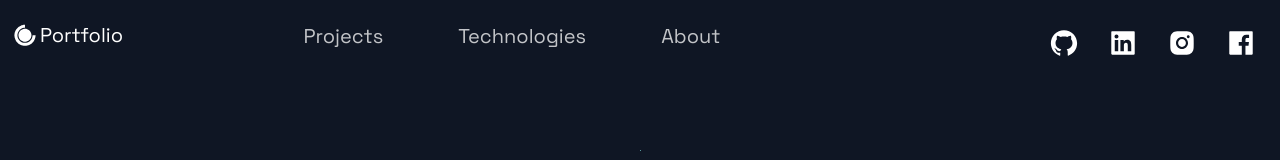
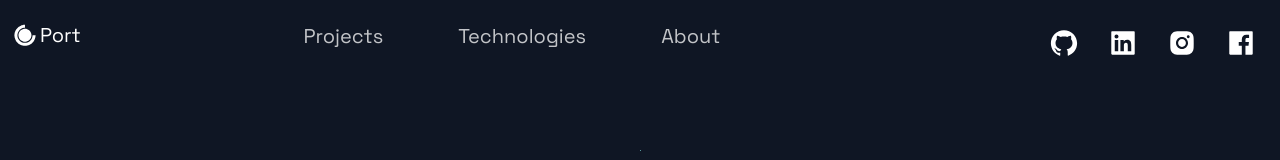
Before and after one commit to Michelobe/masteryPortfolio, a Next.js app: page / in a window 1280 px wide. Shown: the top 160 px of the page. Built offline with nearby package versions, Linux system fonts and the light colour scheme.

Commit message:
I have changed the wording on the header to test whether or not cpanel is updating from gitHub.  this is only a test. -Michael De La Riva

```diff
--- a/src/components/Header/Header.js
+++ b/src/components/Header/Header.js
@@ -10,7 +10,7 @@
       <Div1>
           <Link href="/">
               <a style={{display:"flex", alignItems: "center", color: "white", marginBottom: "20px"}}>
-                  <DiCssdeck size="3rem" /> <Span>Portfolio</Span>
+                  <DiCssdeck size="3rem" /> <Span>Port</Span>
               </a>
           </Link>
       </Div1>
```
